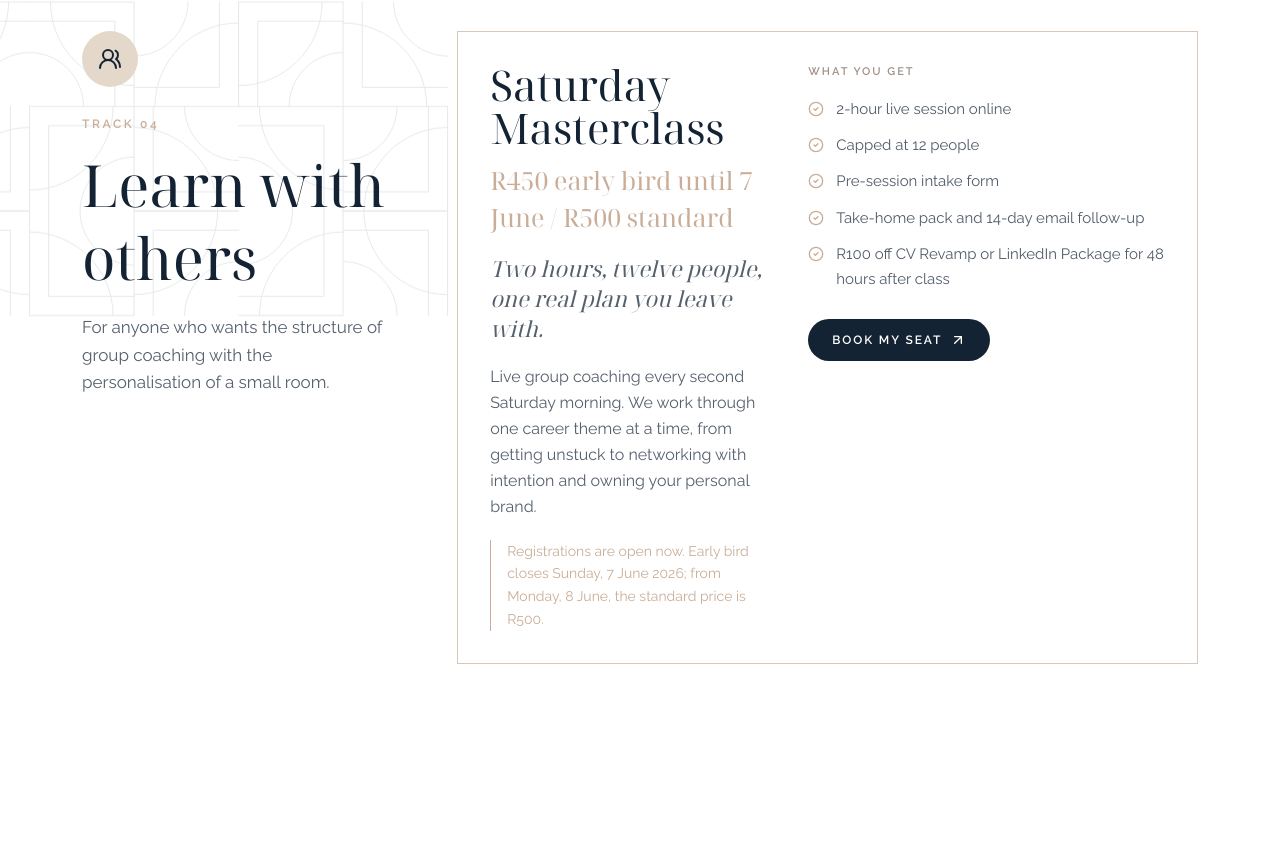
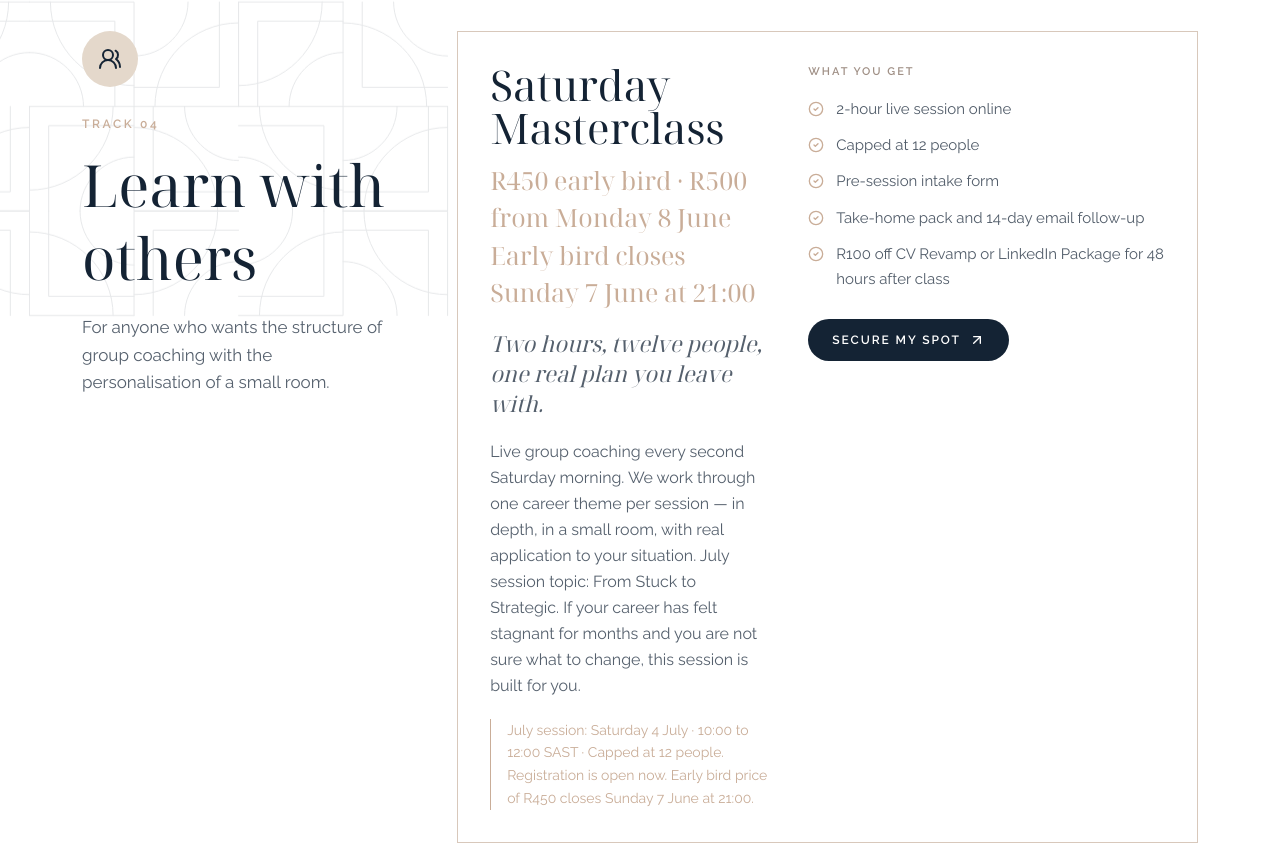
Before and after one commit to CoachKagiso/coachkagiso.co.za, a Next.js app: page /work-with-me in a window 1280 px wide. Shown: the part 4476-5321 px from the top of the page. Built offline with nearby package versions, Linux system fonts and the light colour scheme.

Commit message:
Update Saturday Masterclass section copy

```diff
--- a/app/work-with-me/page.tsx
+++ b/app/work-with-me/page.tsx
@@ -203,9 +203,9 @@ const tracks: Track[] = [
     services: [
       {
         title: 'Saturday Masterclass',
-        price: 'R450 early bird until 7 June / R500 standard',
+        price: 'R450 early bird · R500 from Monday 8 June Early bird closes Sunday 7 June at 21:00',
         tagline: 'Two hours, twelve people, one real plan you leave with.',
-        body: 'Live group coaching every second Saturday morning. We work through one career theme at a time, from getting unstuck to networking with intention and owning your personal brand.',
+        body: 'Live group coaching every second Saturday morning. We work through one career theme per session — in depth, in a small room, with real application to your situation. July session topic: From Stuck to Strategic. If your career has felt stagnant for months and you are not sure what to change, this session is built for you.',
         items: [
           '2-hour live session online',
           'Capped at 12 people',
@@ -213,8 +213,8 @@ const tracks: Track[] = [
           'Take-home pack and 14-day email follow-up',
           'R100 off CV Revamp or LinkedIn Package for 48 hours after class',
         ],
-        cta: 'Book my seat',
-        note: 'Registrations are open now. Early bird closes Sunday, 7 June 2026; from Monday, 8 June, the standard price is R500.',
+        cta: 'Secure my spot',
+        note: 'July session: Saturday 4 July · 10:00 to 12:00 SAST · Capped at 12 people. Registration is open now. Early bird price of R450 closes Sunday 7 June at 21:00.',
       },
     ],
   },
```
